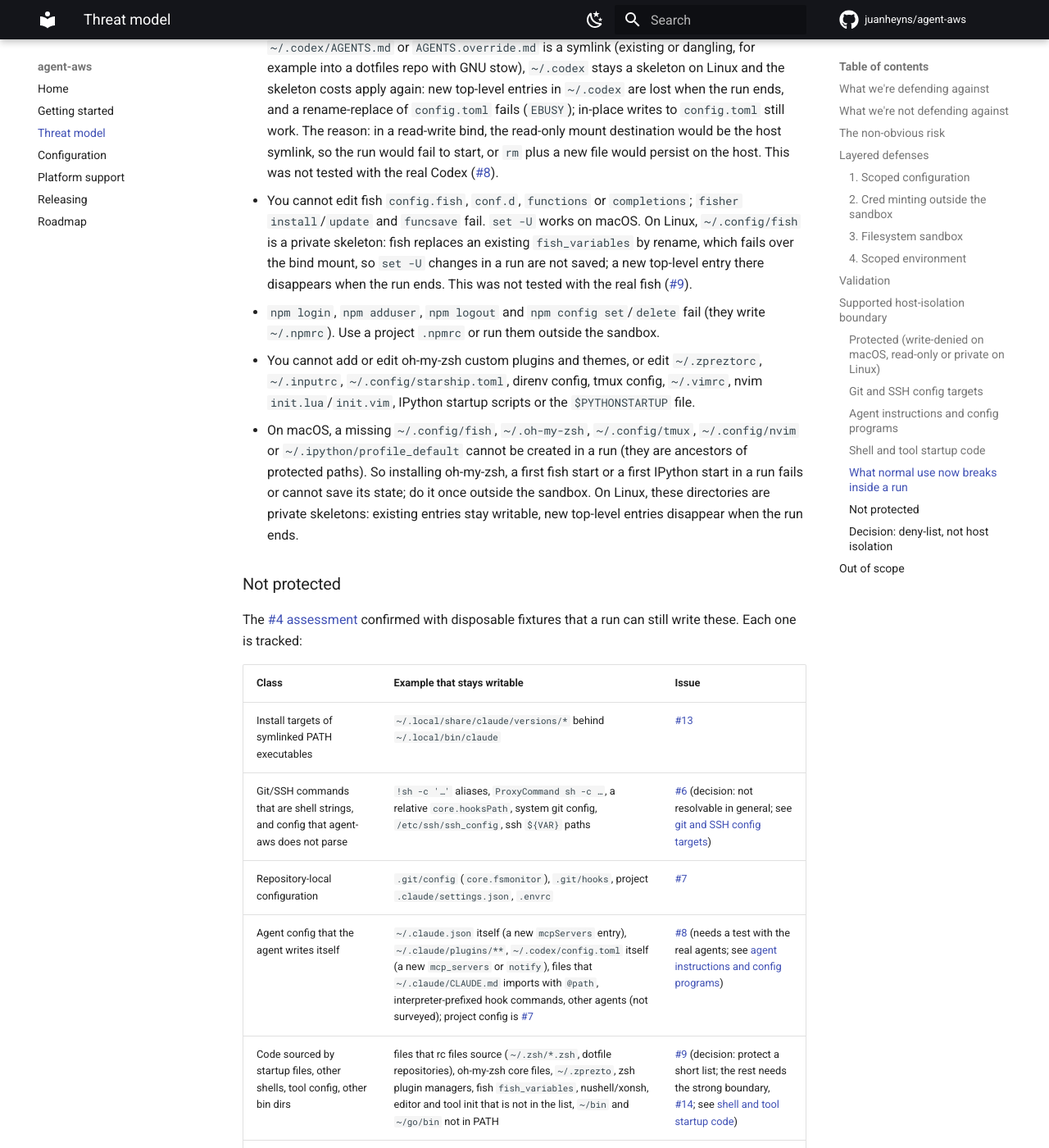
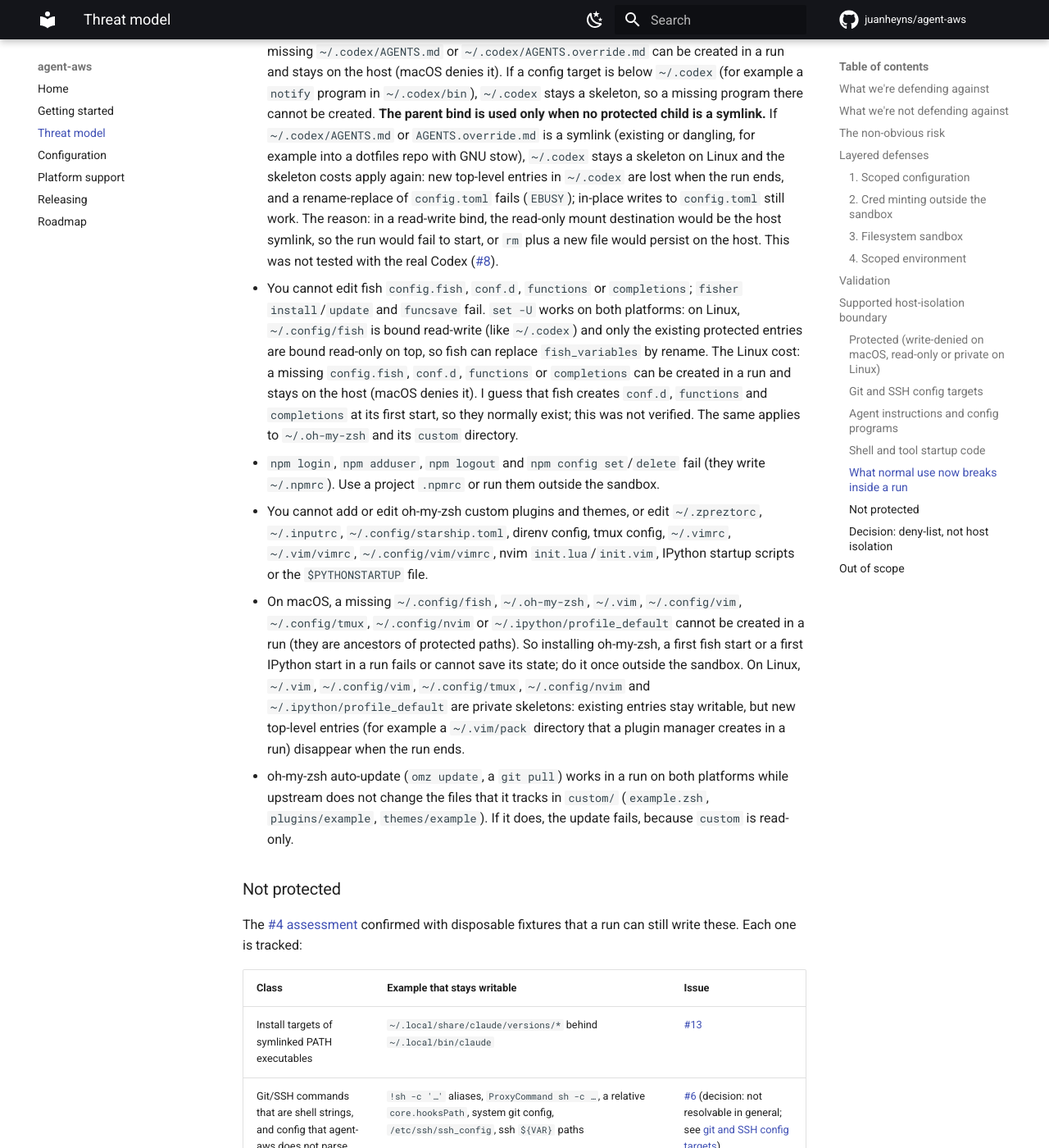
Before and after one commit to juanheyns/agent-aws, an MkDocs documentation site: the page built from docs/threat-model.md, in a window 1280 px wide and 1400 px high, scrolled down 10745 px. Shown: the whole window at 82% size. Built offline with MkDocs 1.6.1 and Material for MkDocs 9.7.7, drawn with Linux system fonts in a browser that asks for light colours; comment, search, counter and statistics services are not loaded; some of the changed text lies outside the part shown.

Commit message:
Review round 1 (#18): vim vimrc paths, Linux fish/oh-my-zsh parent binds, docs
- Protect ~/.vim/vimrc and ~/.config/vim/vimrc: vim reads them when
  ~/.vimrc is missing. ~/.vim and ~/.config/vim stay skeletons on Linux.
- Linux: bind ~/.config/fish and ~/.oh-my-zsh read-write
  (LINUX_PARENT_BIND), with the existing protected children read-only on
  top, so fish `set -U` and `omz update` can replace files by rename.
- $PYTHONSTARTUP file is now a config target (Linux skeleton note).
- Tests: vim plants (fail first), rename controls on both OSes,
  conf.d/custom rename and unlink denied, argv unit test, real fish
  `set -U` when fish is installed (CI installs it on ubuntu).
- Docs: vim plugin/pack stay writable, Linux costs, omz custom/ example
  files, fish user vendor dirs not protected.

```diff
--- a/docs/threat-model.md
+++ b/docs/threat-model.md
@@ -219,7 +219,7 @@
   `conf.d`, `functions` and `completions`; `~/.oh-my-zsh/custom`,
   `~/.zpreztorc`, `~/.inputrc`, `~/.npmrc`, `~/.config/starship.toml`,
   `~/.config/direnv`, `~/.tmux.conf`, `~/.config/tmux/tmux.conf`, `~/.vimrc`,
-  `~/.config/nvim/init.lua` and `init.vim`, IPython
+  `~/.vim/vimrc`, `~/.config/vim/vimrc`, `~/.config/nvim/init.lua` and `init.vim`, IPython
   `profile_default/startup` and `ipython_config.py`, and the file that
   `$PYTHONSTARTUP` names. See
   [shell and tool startup code](#shell-and-tool-startup-code).
@@ -380,14 +380,14 @@
 | `~/.config/starship.toml` | every prompt (custom `command` modules) | editing the prompt config |
 | `~/.config/direnv` | every `.envrc` (`direnvrc`, `lib/*.sh`; `direnv.toml` `whitelist` trusts `.envrc` files) | editing direnv config; the allow list (`~/.local/share/direnv`) stays writable |
 | `~/.tmux.conf`, `~/.config/tmux/tmux.conf` | every tmux server (`run-shell`, `if-shell`) | editing tmux config; `~/.tmux/plugins` stays writable |
-| `~/.vimrc`, `~/.config/nvim/init.lua`, `init.vim` | every vim/nvim | editing them; the rest of `~/.vim` and `~/.config/nvim` (`lua/`, `lazy-lock.json`) stays writable |
+| `~/.vimrc`, `~/.vim/vimrc`, `~/.config/vim/vimrc`, `~/.config/nvim/init.lua`, `init.vim` | every vim/nvim (vim reads the first of the three vimrc files that exists, so a missing one is protected too) | editing them. Not protected: `~/.vim/plugin/*.vim`, `~/.vim/pack/*/start/` and nvim `~/.config/nvim/plugin/` (and `lua/`, `lazy-lock.json`) stay writable, and vim/nvim run that code at every start |
 | IPython `~/.ipython/profile_default/startup`, `ipython_config.py` | every IPython | adding startup scripts; `ipython profile create` for the default profile |
 | the absolute path in `$PYTHONSTARTUP` at launch | every interactive Python | editing that file |
 
 These stay writable because the tools write them: fish `fish_variables`
 (`set -U`, and fish writes it at startup), the oh-my-zsh checkout and its
 `cache` (auto-update runs `git pull` in `~/.oh-my-zsh`; it does not touch
-`custom`), `~/.zprezto` (`zprezto-update`), nvim `lazy-lock.json` and IPython
+`custom` while upstream does not change its tracked example files there), `~/.zprezto` (`zprezto-update`), nvim `lazy-lock.json` and IPython
 history.
 
 **Not protected.** agent-aws does not parse rc files for `source` lines: the
@@ -487,26 +487,36 @@
   This was not tested with the real
   Codex ([#8](https://github.com/juanheyns/agent-aws/issues/8)).
 - You cannot edit fish `config.fish`, `conf.d`, `functions` or `completions`;
-  `fisher install`/`update` and `funcsave` fail. `set -U` works on macOS. On
-  Linux, `~/.config/fish` is a private skeleton: fish replaces an existing
-  `fish_variables` by rename, which fails over the bind mount, so `set -U`
-  changes in a run are not saved; a new top-level entry there disappears
-  when the run ends. This was not tested with the real fish
-  ([#9](https://github.com/juanheyns/agent-aws/issues/9)).
+  `fisher install`/`update` and `funcsave` fail. `set -U` works on both
+  platforms: on Linux, `~/.config/fish` is bound read-write (like `~/.codex`)
+  and only the existing protected entries are bound read-only on top, so fish
+  can replace `fish_variables` by rename. The Linux cost: a missing
+  `config.fish`, `conf.d`, `functions` or `completions` can be created in a run
+  and stays on the host (macOS denies it). I guess that fish creates `conf.d`,
+  `functions` and `completions` at its first start, so they normally exist;
+  this was not verified. The same applies to `~/.oh-my-zsh` and its `custom`
+  directory.
 - `npm login`, `npm adduser`, `npm logout` and `npm config set`/`delete` fail
   (they write `~/.npmrc`). Use a project `.npmrc` or run them outside the
   sandbox.
 - You cannot add or edit oh-my-zsh custom plugins and themes, or edit
   `~/.zpreztorc`, `~/.inputrc`, `~/.config/starship.toml`, direnv config, tmux
-  config, `~/.vimrc`, nvim `init.lua`/`init.vim`, IPython startup scripts or
+  config, `~/.vimrc`, `~/.vim/vimrc`, `~/.config/vim/vimrc`, nvim `init.lua`/`init.vim`, IPython startup scripts or
   the `$PYTHONSTARTUP` file.
-- On macOS, a missing `~/.config/fish`, `~/.oh-my-zsh`, `~/.config/tmux`,
-  `~/.config/nvim` or `~/.ipython/profile_default` cannot be created in a run
-  (they are ancestors of protected paths). So installing oh-my-zsh, a first
-  fish start or a first IPython start in a run fails or cannot save its
-  state; do it once outside the sandbox. On Linux, these directories are
-  private skeletons: existing entries stay writable, new top-level entries
-  disappear when the run ends.
+- On macOS, a missing `~/.config/fish`, `~/.oh-my-zsh`, `~/.vim`,
+  `~/.config/vim`, `~/.config/tmux`, `~/.config/nvim` or
+  `~/.ipython/profile_default` cannot be created in a run (they are ancestors
+  of protected paths). So installing oh-my-zsh, a first fish start or a first
+  IPython start in a run fails or cannot save its state; do it once outside
+  the sandbox. On Linux, `~/.vim`, `~/.config/vim`, `~/.config/tmux`,
+  `~/.config/nvim` and `~/.ipython/profile_default` are private skeletons:
+  existing entries stay writable, but new top-level entries (for example a
+  `~/.vim/pack` directory that a plugin manager creates in a run) disappear
+  when the run ends.
+- oh-my-zsh auto-update (`omz update`, a `git pull`) works in a run on both
+  platforms while upstream does not change the files that it tracks in
+  `custom/` (`example.zsh`, `plugins/example`, `themes/example`). If it does,
+  the update fails, because `custom` is read-only.
 
 ### Not protected
 
@@ -519,7 +529,7 @@
 | Git/SSH commands that are shell strings, and config that agent-aws does not parse | `!sh -c '…'` aliases, `ProxyCommand sh -c …`, a relative `core.hooksPath`, system git config, `/etc/ssh/ssh_config`, ssh `${VAR}` paths | [#6](https://github.com/juanheyns/agent-aws/issues/6) (decision: not resolvable in general; see [git and SSH config targets](#git-and-ssh-config-targets)) |
 | Repository-local configuration | `.git/config` (`core.fsmonitor`), `.git/hooks`, project `.claude/settings.json`, `.envrc` | [#7](https://github.com/juanheyns/agent-aws/issues/7) |
 | Agent config that the agent writes itself | `~/.claude.json` itself (a new `mcpServers` entry), `~/.claude/plugins/**`, `~/.codex/config.toml` itself (a new `mcp_servers` or `notify`), files that `~/.claude/CLAUDE.md` imports with `@path`, interpreter-prefixed hook commands, other agents (not surveyed); project config is [#7](https://github.com/juanheyns/agent-aws/issues/7) | [#8](https://github.com/juanheyns/agent-aws/issues/8) (needs a test with the real agents; see [agent instructions and config programs](#agent-instructions-and-config-programs)) |
-| Code sourced by startup files, other shells, tool config, other bin dirs | files that rc files source (`~/.zsh/*.zsh`, dotfile repositories), oh-my-zsh core files, `~/.zprezto`, zsh plugin managers, fish `fish_variables`, nushell/xonsh, editor and tool init that is not in the list, `~/bin` and `~/go/bin` not in PATH | [#9](https://github.com/juanheyns/agent-aws/issues/9) (decision: protect a short list; the rest needs the strong boundary, [#14](https://github.com/juanheyns/agent-aws/issues/14); see [shell and tool startup code](#shell-and-tool-startup-code)) |
+| Code sourced by startup files, other shells, tool config, other bin dirs | files that rc files source (`~/.zsh/*.zsh`, dotfile repositories), oh-my-zsh core files, `~/.zprezto`, zsh plugin managers, fish `fish_variables` and the user vendor directories `~/.local/share/fish/vendor_conf.d`, `vendor_functions.d` and `vendor_completions.d`, nushell/xonsh, editor and tool init that is not in the list, `~/bin` and `~/go/bin` not in PATH | [#9](https://github.com/juanheyns/agent-aws/issues/9) (decision: protect a short list; the rest needs the strong boundary, [#14](https://github.com/juanheyns/agent-aws/issues/14); see [shell and tool startup code](#shell-and-tool-startup-code)) |
 | Mutable dependencies outside protected trees | Homebrew `var/`, new prefix entries, nvm, uv, conda, mise | [#10](https://github.com/juanheyns/agent-aws/issues/10) |
 | macOS services that write for the caller, app autostart | cfprefsd (Terminal/iTerm2 startup command), Login Items, launchd jobs, iTerm2 AutoLaunch | [#11](https://github.com/juanheyns/agent-aws/issues/11) |
 | `aws` wrappers that are not Python scripts, shebangs that cannot be parsed | asdf/mise shims, shell wrappers, `#!python3` (relative) | [#12](https://github.com/juanheyns/agent-aws/issues/12) |
```
Also changed, not shown: docs/platform-support.md (+10 -7 lines), 4 other files.
